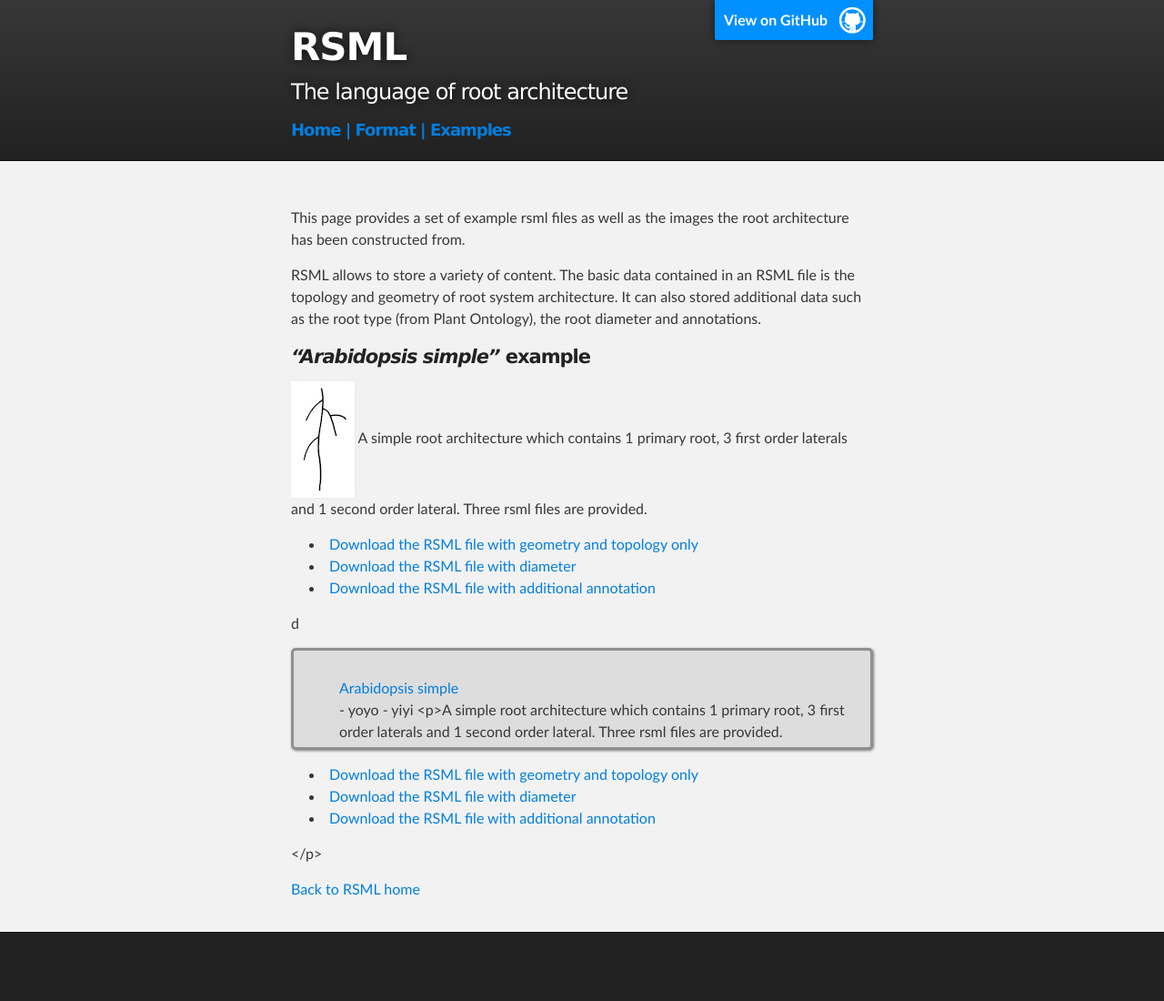
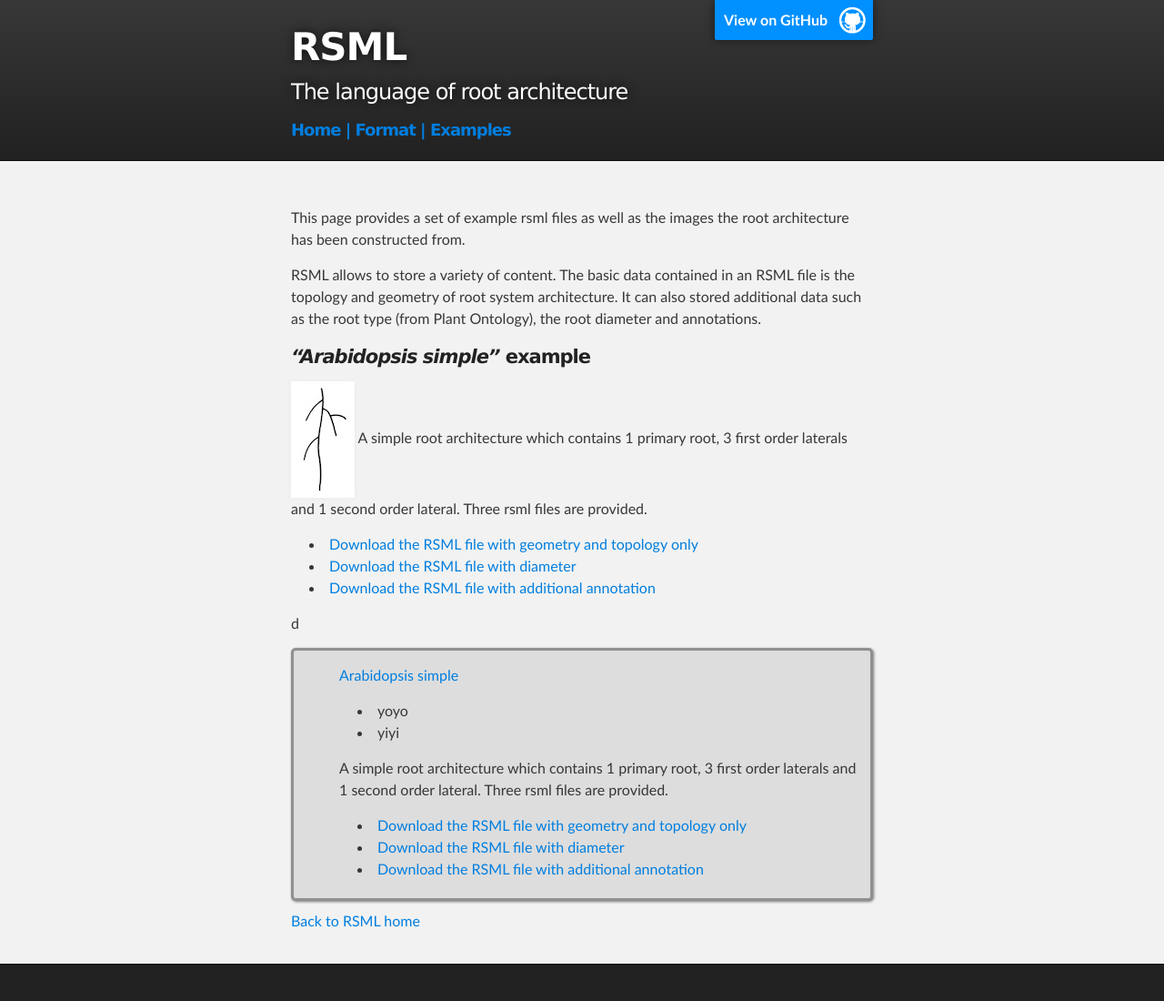
Before and after one commit to RootSystemML/RootSystemML.github.io, a Jekyll site: the page built from examples/index.md, in a window 1280 px wide. Shown: the whole page at 91% size. Built offline with Jekyll 4.4.1, drawn with Linux system fonts in a browser that asks for light colours; before the commit the page ends 1065 px from its top, so only the background shows below that.

Commit message:
test list example page using jekyll+liquide

```diff
--- a/examples/index.md
+++ b/examples/index.md
@@ -23,7 +23,7 @@ A simple root architecture which contains 1 primary root, 3 first order laterals
 
   {% if page.tags contains 'example' %}
 
-  <p class="example_block" markdown="1">
+  <div class="example_block" markdown="1">
 
   [{{ page.title }}]({{ page.url }})
 
@@ -32,7 +32,7 @@ A simple root architecture which contains 1 primary root, 3 first order laterals
 
   {{ page.content }}
 
-  </p>
+  </div>
 
   {% endif %}
 
--- a/stylesheets/stylesheet.css
+++ b/stylesheets/stylesheet.css
@@ -432,7 +432,7 @@ Small Device Styles
 /*******************************************************************************
 Example item css
 *******************************************************************************/
-p.example_block{
+div.example_block{
   border-style:solid;
   -webkit-border-radius: 5px;
   -moz-border-radius: 5px;
@@ -445,7 +445,7 @@ p.example_block{
   -moz-box-shadow: rgba(0,0,0,0.5) 1px 1px 3px;
   box-shadow: rgba(0,0,0,0.5) 1px 1px 3px;
 }
-p.example_block img{
+div.example_block img{
   float:left;
   position:absolute;
   margin: 5px 5px 5px -45px;
```
